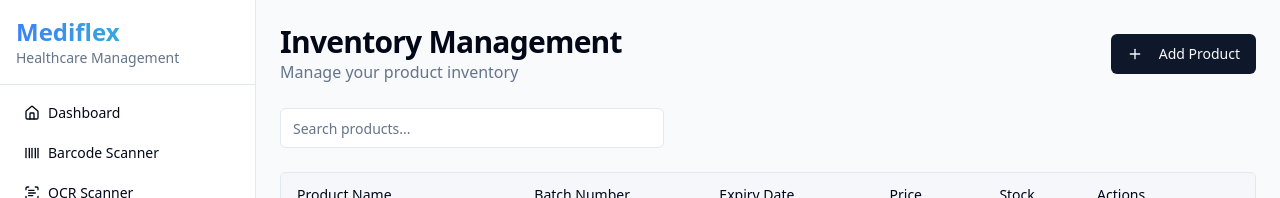
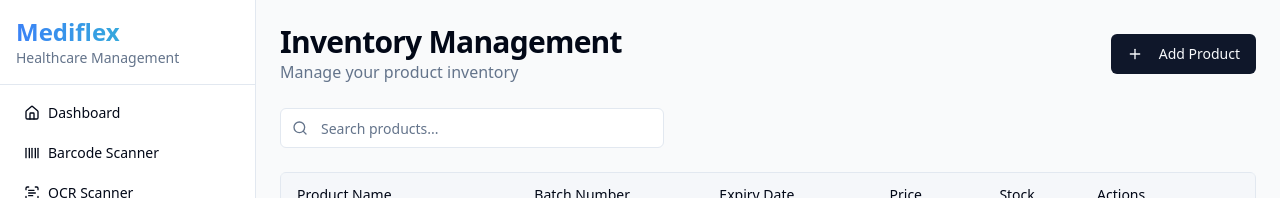
Before and after one commit to yashpawar897828/mediflex, a React (Vite) app: page /inventory in a window 1280 px wide. Shown: the top 198 px of the page. Built offline with nearby package versions, Linux system fonts and the light colour scheme.

Commit message:
Fix: Resolve TS2322 error in Inventory.tsx
The Input component in Inventory.tsx was receiving an 'icon' prop which is not defined in the InputProps interface, causing a TypeScript error. This commit removes the 'icon' prop from the Input component in Inventory.tsx to resolve the type checking error.

```diff
--- a/src/pages/Inventory.tsx
+++ b/src/pages/Inventory.tsx
@@ -1,4 +1,3 @@
-
 import { useState } from "react";
 import { Plus, Search, Edit, Trash2 } from "lucide-react";
 import { Button } from "@/components/ui/button";
@@ -7,7 +6,6 @@ import { Input } from "@/components/ui/input";
 import { Textarea } from "@/components/ui/textarea";
 import { toast } from "sonner";
 
-// Sample inventory data for demonstration
 const initialInventory = [
   { id: 1, name: "Paracetamol 500mg", expiry: "2025-06-30", batch: "PCM2023-45", price: 5.99, stock: 250 },
   { id: 2, name: "Amoxicillin 250mg", expiry: "2024-11-15", batch: "AMX2022-78", price: 12.50, stock: 120 },
@@ -142,14 +140,16 @@ const Inventory = () => {
         </Button>
       </div>
 
-      <div className="flex w-full max-w-sm items-center space-x-2 mb-6">
-        <Input
-          placeholder="Search products..."
-          value={searchTerm}
-          onChange={(e) => setSearchTerm(e.target.value)}
-          className="w-full"
-          icon={<Search className="h-4 w-4" />}
-        />
+      <div className="flex w-full max-w-sm items-center space-x-2 mb-6 relative">
+        <div className="relative w-full">
+          <Search className="absolute left-3 top-1/2 transform -translate-y-1/2 h-4 w-4 text-muted-foreground" />
+          <Input
+            placeholder="Search products..."
+            value={searchTerm}
+            onChange={(e) => setSearchTerm(e.target.value)}
+            className="w-full pl-10"
+          />
+        </div>
       </div>
 
       {(isAddingProduct || editingProduct) && (
```
